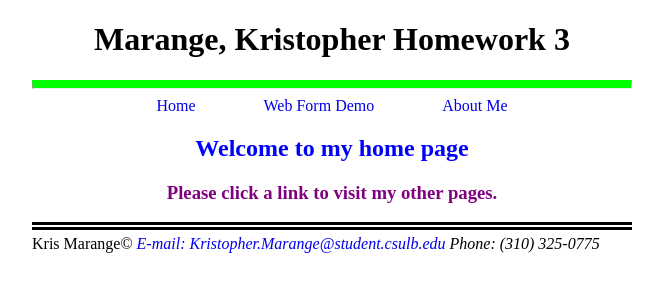
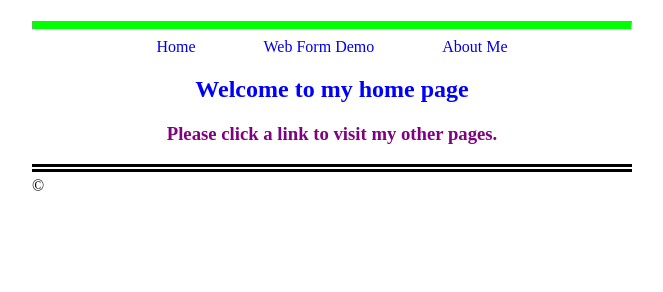
Before and after one commit to KrisMarange/Kris_IS445, a plain HTML site: page index.html in a window 1280 px wide. Shown: the whole page, without its empty margins (308-971 px from the left). Drawn offline with Linux system fonts and the light colour scheme.

Commit message:
Update index.html

```diff
--- a/index.html
+++ b/index.html
@@ -6,7 +6,7 @@
 <div id="wrapper">
 	<header>
 		<h1>
-			Marange, Kristopher Homework 3
+
 		</h1>
 		<hr></hr>
 			<nav>
@@ -21,6 +21,6 @@
 			<h3 class="purple">Please click a link to visit my other pages.</h3>
 		</div>
 	</div>
-	<footer>Kris Marange&copy; <address><a href="mailto:kristopher.marange@sstudent.csulb.edu">E-mail: Kristopher.Marange@student.csulb.edu</a> Phone: (310) 325-0775</address></footer>
+	<footer>&copy; <address></address></footer>
 </div>
 </html>
```
